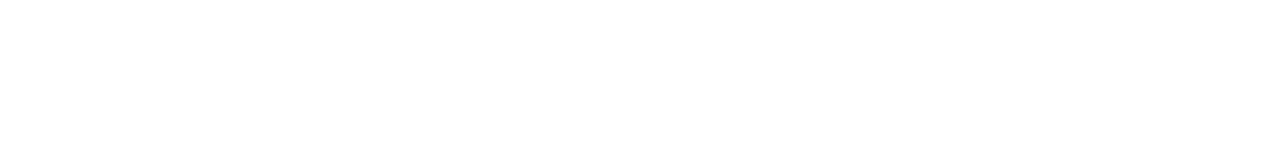
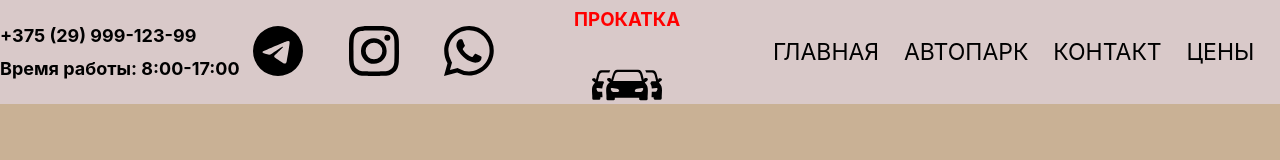
Before and after one commit to PityulevichArtyom/KR1, a plain HTML site: page main.html in a window 1280 px wide. Drawn offline with Linux system fonts and the light colour scheme.

Commit message:
add header and picture

```diff
--- a/main.html
+++ b/main.html
@@ -1,14 +1,38 @@
 <!DOCTYPE html>
-<html lang="en">
+<html lang="ru">
 
 <head>
+    <link href="https://fonts.googleapis.com/css2?family=Comic+Neue:ital,wght@0,300;0,400;0,700;1,300;1,400;1,700&display=swap" rel="stylesheet">
     <meta charset="UTF-8">
     <meta name="viewport" content="width=device-width, initial-scale=1.0">
-    <title>Document</title>
+    <link rel="stylesheet" href="style.css">
+    <title>Прокатка</title>
 </head>
 
 <body>
-
+    <div class="_head">
+        <div class="kontakt">
+            <h1 class="KT">+375 (29) 999-123-99</h1>
+            <h1 class="KT">Время работы: 8:00-17:00</h1>
+        </div>
+        <div class="messenger">
+            <a href="main.html"><img src="/KR1/picture/telegram.svg" width="50" height="50"></a>
+            <a href="main.html"><img src="/KR1/picture/instagram.svg" width="50" height="50"></a>
+            <a href="main.html"><img src="/KR1/picture/whatsapp.svg" width="50" height="50"></a>
+        </div>
+        <div class="main-icon">
+            <h3 style="color: red;padding-top: 4%;"> ПРОКАТКА</h3>
+            <a href="main.html">
+                <img src="/KR1/picture/cars-icon.svg" width="70" height="70">
+            </a>
+        </div>
+        <div class="link">
+            <a href="main.html" style=" text-decoration: none; color: black;"> ГЛАВНАЯ</a>
+            <a href=" main.html " style=" text-decoration: none; color: black; "> АВТОПАРК</a>
+            <a href="main.html " style=" text-decoration: none; color: black; "> КОНТАКТ</a>
+            <a href="main.html " style=" text-decoration: none; color: black; "> ЦЕНЫ</a>
+        </div>
+    </div>
 </body>
 
 </html>
--- /dev/null
+++ b/style.css
@@ -0,0 +1,60 @@
+body {
+    margin: 0%;
+    background-color: rgb(201, 177, 149);
+    font-family: -apple-system, BlinkMacSystemFont, 'Segoe UI', Roboto, Oxygen, Ubuntu, Cantarell, 'Open Sans', 'Helvetica Neue', sans-serif;
+}
+
+a {
+    font-family: -apple-system, BlinkMacSystemFont, 'Segoe UI', Roboto, Oxygen, Ubuntu, Cantarell, 'Open Sans', 'Helvetica Neue', sans-serif;
+}
+
+._head {
+    font-family: -apple-system, BlinkMacSystemFont, 'Segoe UI', Roboto, Oxygen, Ubuntu, Cantarell, 'Open Sans', 'Helvetica Neue', sans-serif;
+    position: fixed;
+    background-color: rgb(217, 201, 201);
+    width: 100%;
+    height: 13%;
+    display: flex;
+    margin-left: 0%;
+}
+
+.kontakt {
+    font-size: 15px;
+    margin-top: 1%;
+    align-items: center;
+    width: 20%;
+    height: 100%;
+    display: block;
+}
+
+.KT {
+    font-size: 18px;
+}
+
+.messenger {
+    margin-top: 2%;
+    margin-left: 1%;
+    display: flex;
+    justify-content: space-between;
+    width: 20%;
+}
+
+.main-icon {
+    display: flex;
+    margin-left: 1%;
+    align-items: center;
+    flex-direction: column;
+    justify-content: center;
+    width: 20%;
+}
+
+.link {
+    color: black;
+    font-size: 23px;
+    width: 40%;
+    margin-left: 2%;
+    margin-right: 2%;
+    display: flex;
+    align-items: center;
+    justify-content: space-between;
+}
```
Also changed, not shown: picture/cars-icon.svg (added), picture/instagram.svg (added), picture/telegram.svg (added), picture/whatsapp.svg (added).
